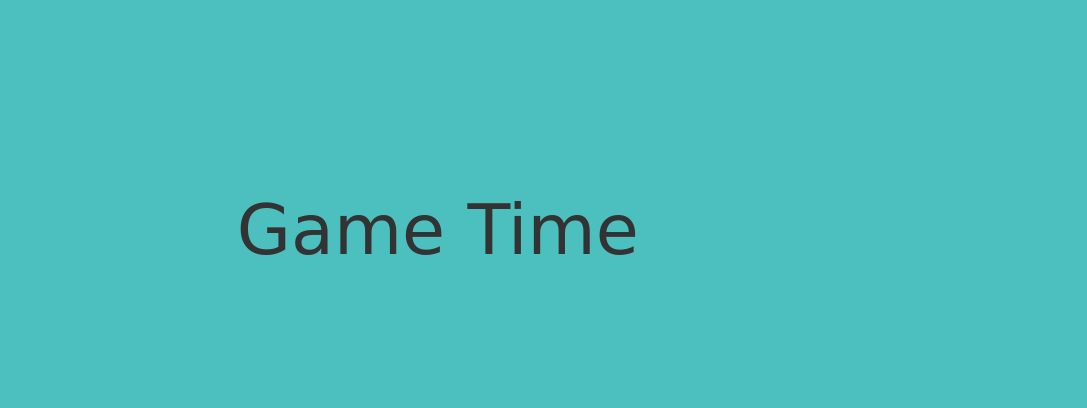
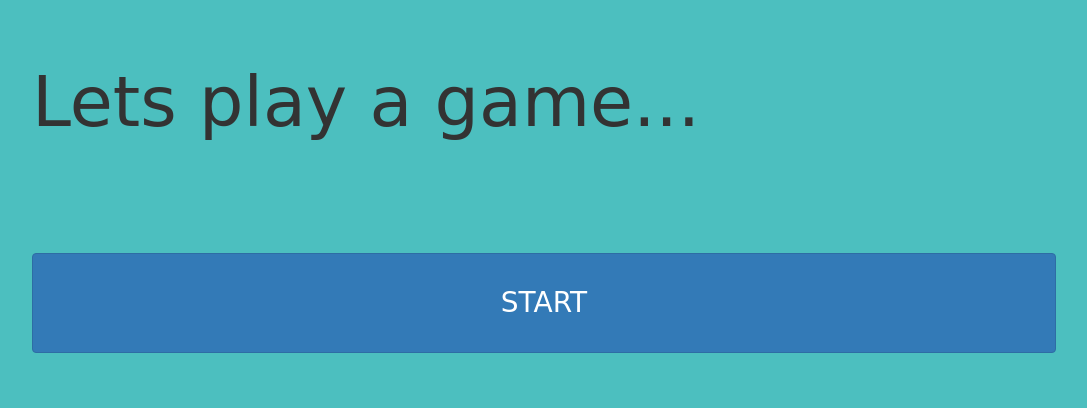
Before and after one commit to cj11489/JavaScript-Files, a plain HTML site: page index.html in a window 1280 px wide. Shown: the whole page, without its empty margins (96-1183 px from the left). Drawn offline with nearby package versions, Linux system fonts and the light colour scheme; a web font is replaced by a local one.

Commit message:
added new variable in rock paper scissors game to convert userChoice into lowercase to prevent comparison issues with computerChoice

```diff
--- a/index.html
+++ b/index.html
@@ -31,8 +31,16 @@
 <body class="body">
 
 	<header class="header">
-		<h1>Game Time</h1>
+		<h1>Lets play a game...</h1>
 	</header>
+
+	<div class="content">
+
+		<button type="button" class="btn btn-primary" onclick="playGame()">START</button>
+
+		<div id="js">
+
+	</div>
 
 </body>
 
--- a/jsGame.css
+++ b/jsGame.css
@@ -5,7 +5,7 @@ body {
 .body {
 	width: 80%;
 	margin: 0 auto;
-	margin-top: 15%;
+	margin-top: 5%;
 }
 
 button {
@@ -24,7 +24,6 @@ button {
 h1 {
 	font-family: 'Barrio', cursive;
 	font-size: 5em;
-	padding-left: 20%;
 }
 
 #js {
--- a/rock-paper-scissors.js
+++ b/rock-paper-scissors.js
@@ -6,7 +6,7 @@ function print (message) {
 
 function playGame () {
     var userChoice = prompt("Do you choose rock, paper, scissors or water balloon?");
-
+    var userChoiceA = userChoice.toLowerCase();
 
     var computerChoice = Math.random();
 
@@ -81,7 +81,7 @@ function playGame () {
 
     html += "<p>Computer chose: " + computerChoice + "</p>"
 
-    html += "<p>" + compare(userChoice, computerChoice) + "</p>"
+    html += "<p>" + compare(userChoiceA, computerChoice) + "</p>"
 
     print(html);
 }
```
